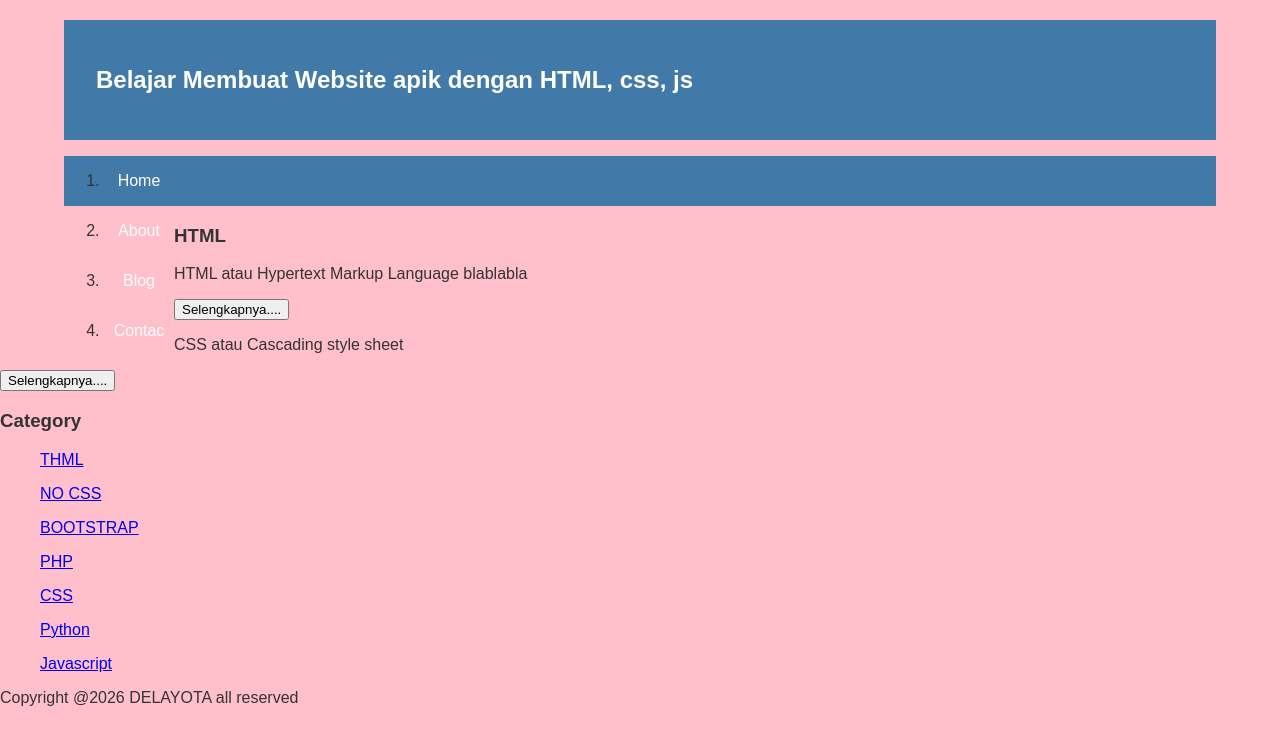
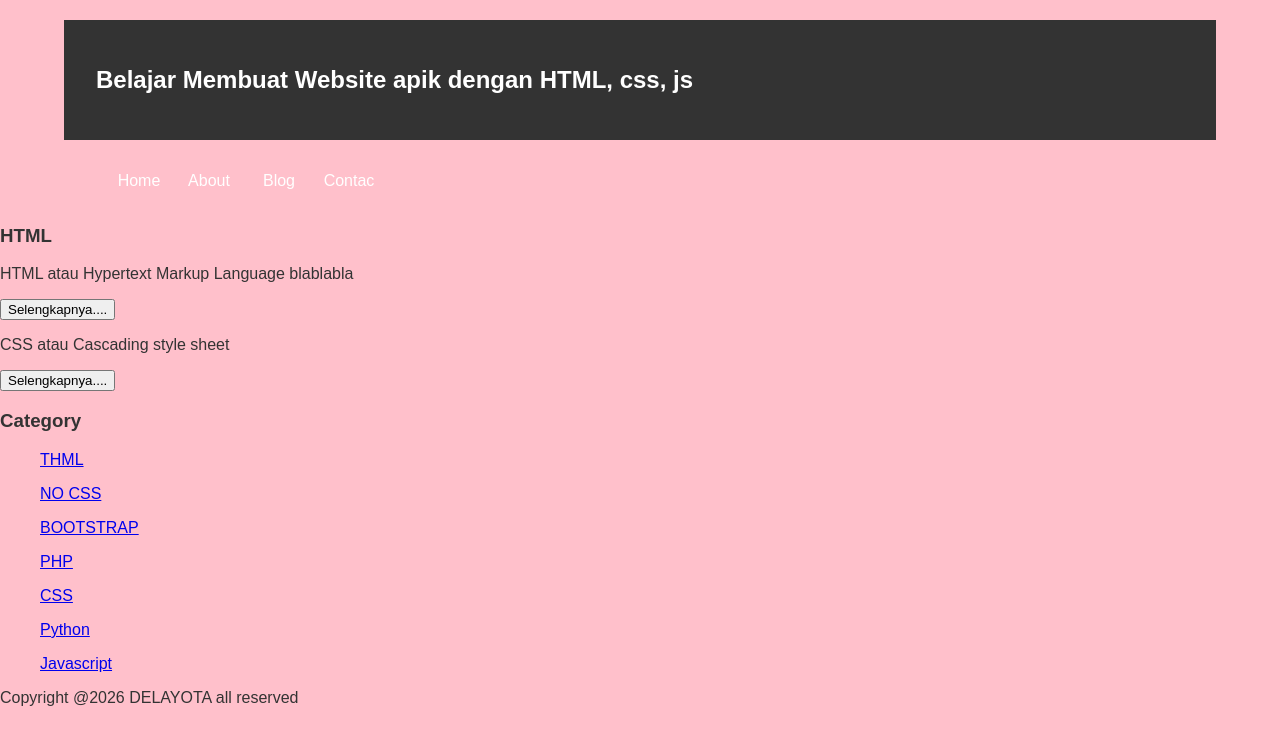
Before and after one commit to kusumacitra49/webycitra, a plain HTML site: page index.html in a window 1280 px wide. Drawn offline with Linux system fonts and the light colour scheme.

Commit message:
style.css

```diff
--- a/style.css
+++ b/style.css
@@ -1,5 +1,4 @@
-body
-{
+body{
     background:pink;
     color:#333;
     width:100%;
@@ -12,15 +11,15 @@
     margin:auto;
     height:120px;
     line-height:120px;
-    background:#417aa8;
+    background:#333;
     color:#fff
 }
 
 .jarak{
     padding:0 2pc;
 }
- .menu{
-     background-color:#417aa8;
+.menu{
+     background-color:pink;
      height:50px;
      line-height:50px;
      position:relative;
@@ -29,11 +28,11 @@
      padding:0 auto;
  }
 
-.menu ul {
-    list-style:non;
+.menu ul{
+    list-style:none;
 }
 
-.menu ul li a {
+.menu ul li a{
     float:left;
     width:70px;
     display:block;
@@ -42,7 +41,7 @@
     text-decoration:none;
 }
 
-.menu ul li:hover {
-    background-color:#4b88bb;
+.menu ul li:hover{
+    background-color:#FFFFFF;
     display:block;
 }
```
